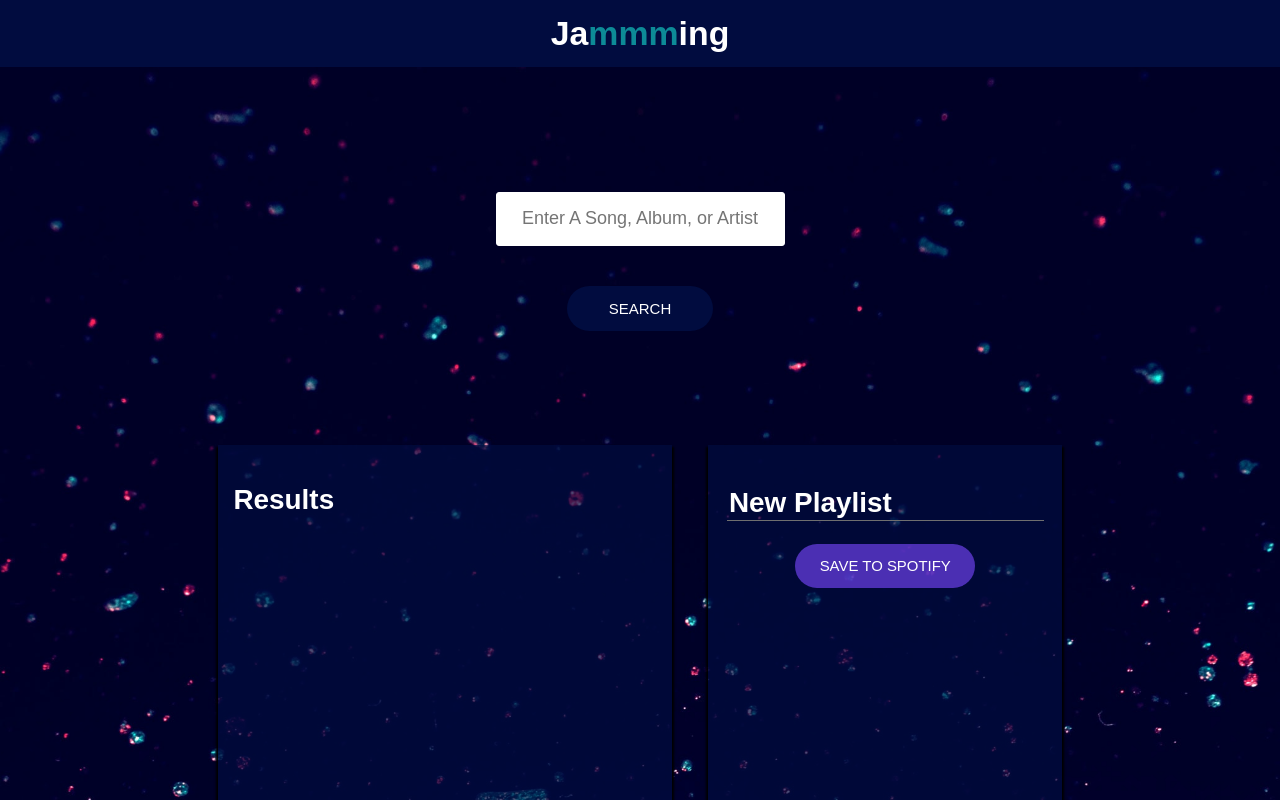
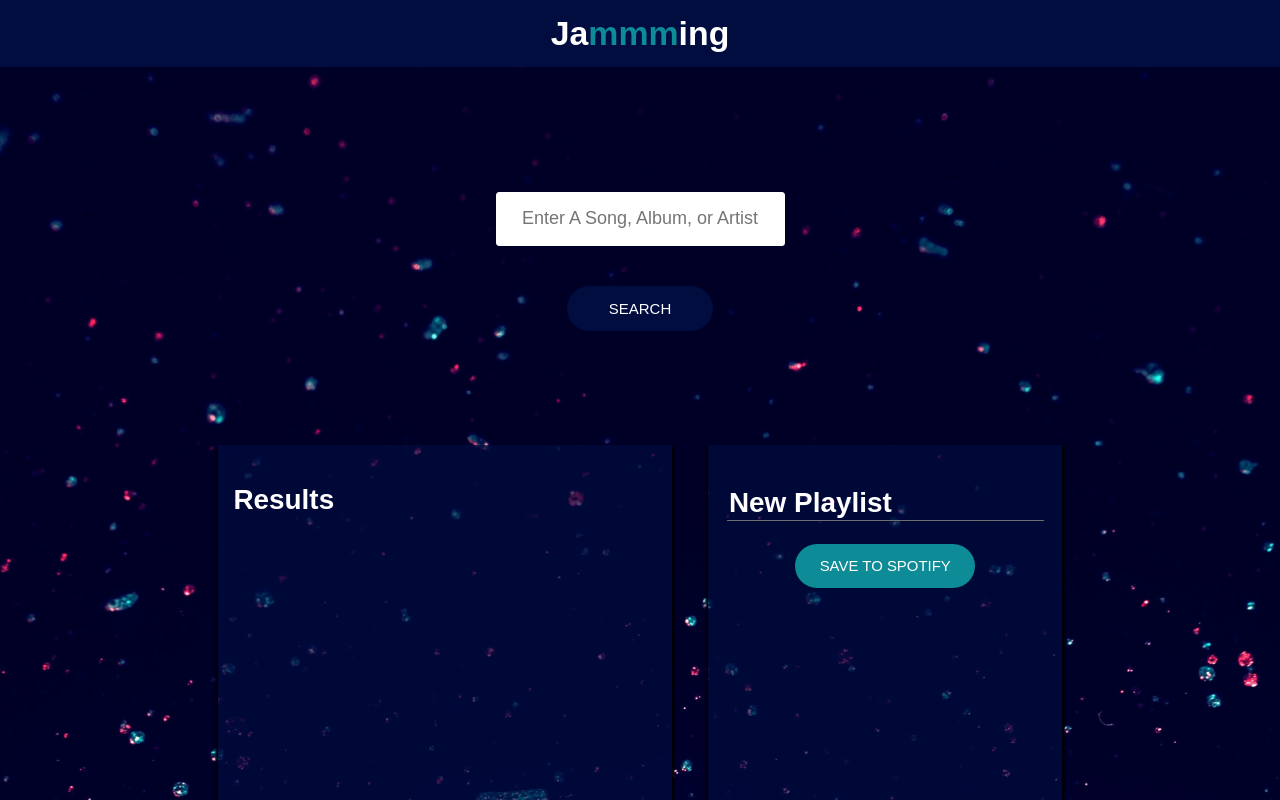
Before and after one commit to kaiuliia/jamming, a React (Create React App) app: page / in a window 1280 px wide. In both pictures the pointer is over the button "SAVE TO SPOTIFY". Shown: the top 800 px of the page. Built offline with nearby package versions, Linux system fonts and the light colour scheme.

Commit message:
changed buttons color

```diff
--- a/src/Components/Playlist/playlist.css
+++ b/src/Components/Playlist/playlist.css
@@ -29,7 +29,7 @@
   border-radius: 54px;
   border-width: 0px;
   margin-top: 1.27rem;
-  background-color: #6c41ec;
+  background-color: #010c3f;
   text-align: center;
   font-size: .83rem;
   transition: background-color .25s;
@@ -38,7 +38,7 @@
 }
 
 .Playlist-save:hover {
-  background-color: rgba(108, 65, 233, .7);
+  background-color: #0d8b97;
 }
 
 ::-webkit-scrollbar {
--- a/src/Components/SearchBar/searchBar.css
+++ b/src/Components/SearchBar/searchBar.css
@@ -36,5 +36,5 @@
 }
 
 .SearchButton:hover {
-  background-color: rgba(108, 65, 233, .7);
+  background-color:#0d8b97;
 }
```
